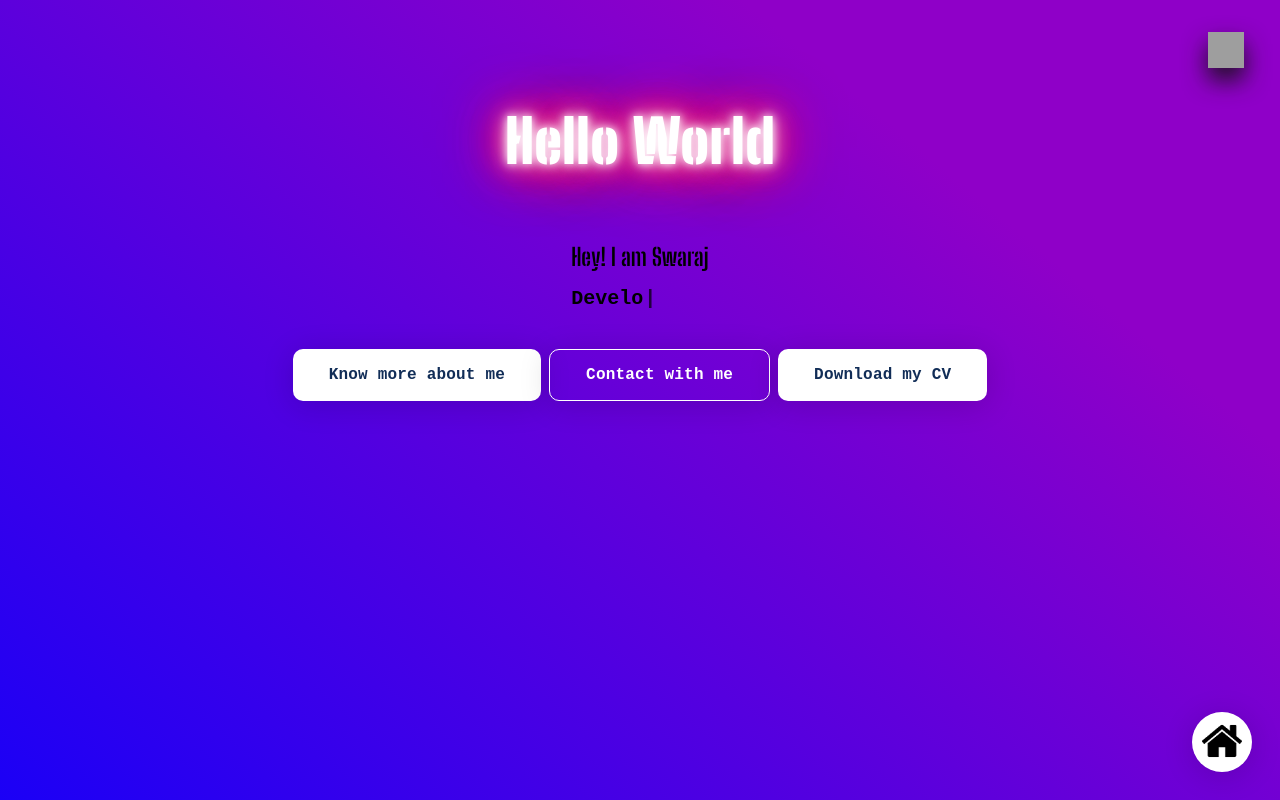
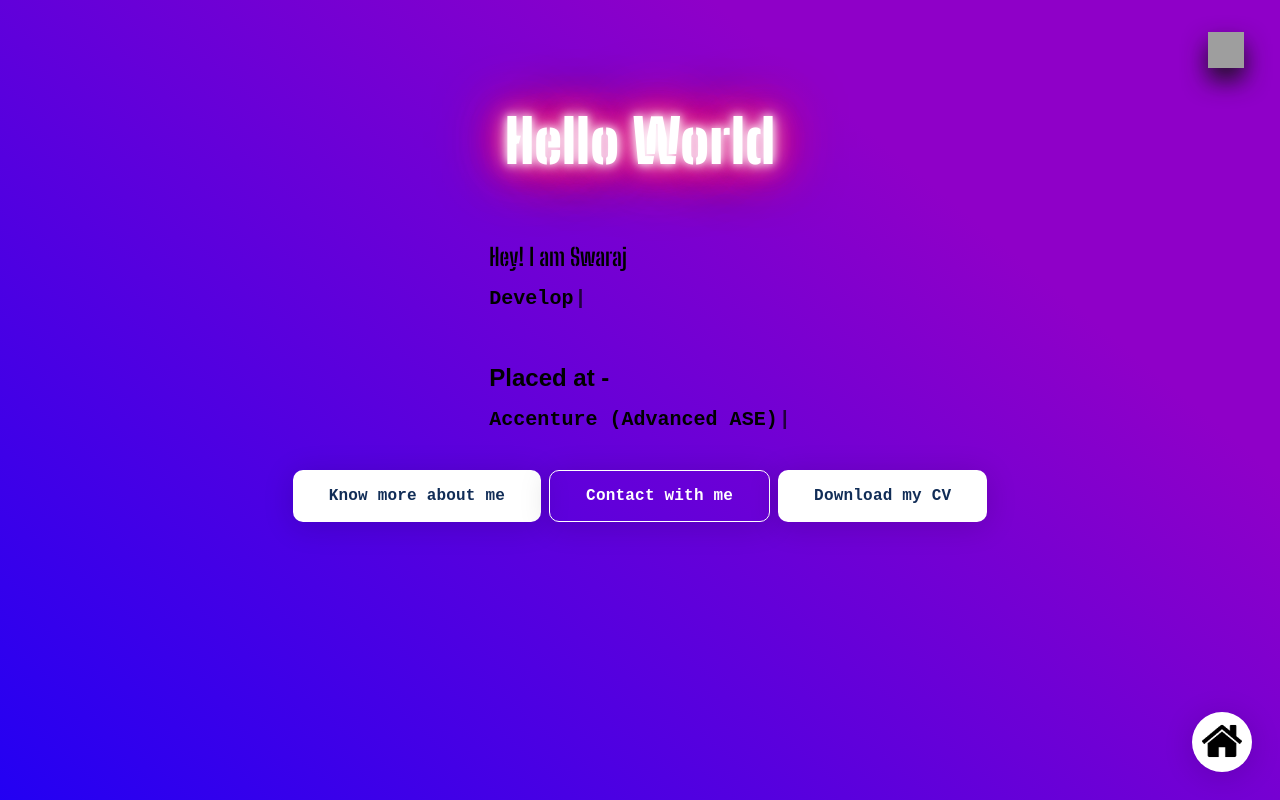
Before and after one commit to iswaraj/iswaraj.github.io, a React (Create React App) app: page /#/ in a window 1280 px wide. Shown: the top 800 px of the page. Built offline with nearby package versions, Linux system fonts and the light colour scheme; grey boxes are pictures that could not be loaded.

Commit message:
Updated placed and created css placed class inside home

```diff
--- a/src/components/About/About.jsx
+++ b/src/components/About/About.jsx
@@ -12,7 +12,7 @@ const About = () => {
             {/* <h1>I am the about page</h1> */}
             < Header
                 heading="Who Am I"
-                details="| GATE Qualified | CSE '22 | Incoming Advanced ASE @ Accenture | National Topper @ Cognizant (Drive) | Ex-Intern @ TCS | 91%+@ TCS NQT | Web | Java | GIT | SQL | Cloud | 8.7k+ Connections @ Linkedin |"
+                details="| GATE Qualified | CSE '22 | Incoming Advanced ASE @ Accenture | National Topper @ Cognizant (Drive) | Intern @ Cognizant | Wipro Turbo | Ex-Intern @ TCS | 91%+@ TCS NQT | Web | Java | Cloud | 9.3k+ Connections@Linkedin |"
             />
 
             <div className="about-main">
--- a/src/components/Home/Home.css
+++ b/src/components/Home/Home.css
@@ -15,6 +15,11 @@
     display: flex;
     flex-direction: column;
     text-align: center;
+}
+
+.placed{
+    font-family: Arial, Helvetica, sans-serif;
+    font-weight: bold;
 }
 
 .header-text>h1 {
--- a/src/components/Home/Home.jsx
+++ b/src/components/Home/Home.jsx
@@ -46,6 +46,19 @@ class Home extends Component {
                             />
                         </div>
                     </div>
+                    <br /><br />
+                    <div data-aos="fade-right" className="placed landing-left">
+                        <h1 className='landing-header'>Placed at -</h1>
+                            <div className="typewriter-container">
+                                <Typewriter
+                                    options={{
+                                        strings: ["Accenture (Advanced ASE)", "Wipro (Turbo)", "Cognizant (GenC Elevate)", "Capgemini (Analyst)", "Infosys (System Engineer)", "Revature (SWE)"],
+                                        autoStart: true,
+                                        loop: true,
+                                    }}
+                                />
+                            </div>
+                    </div>
                 </div>
                 <div className="head-btns">
                     <Link to="/about" className="btn btn-white">
```
